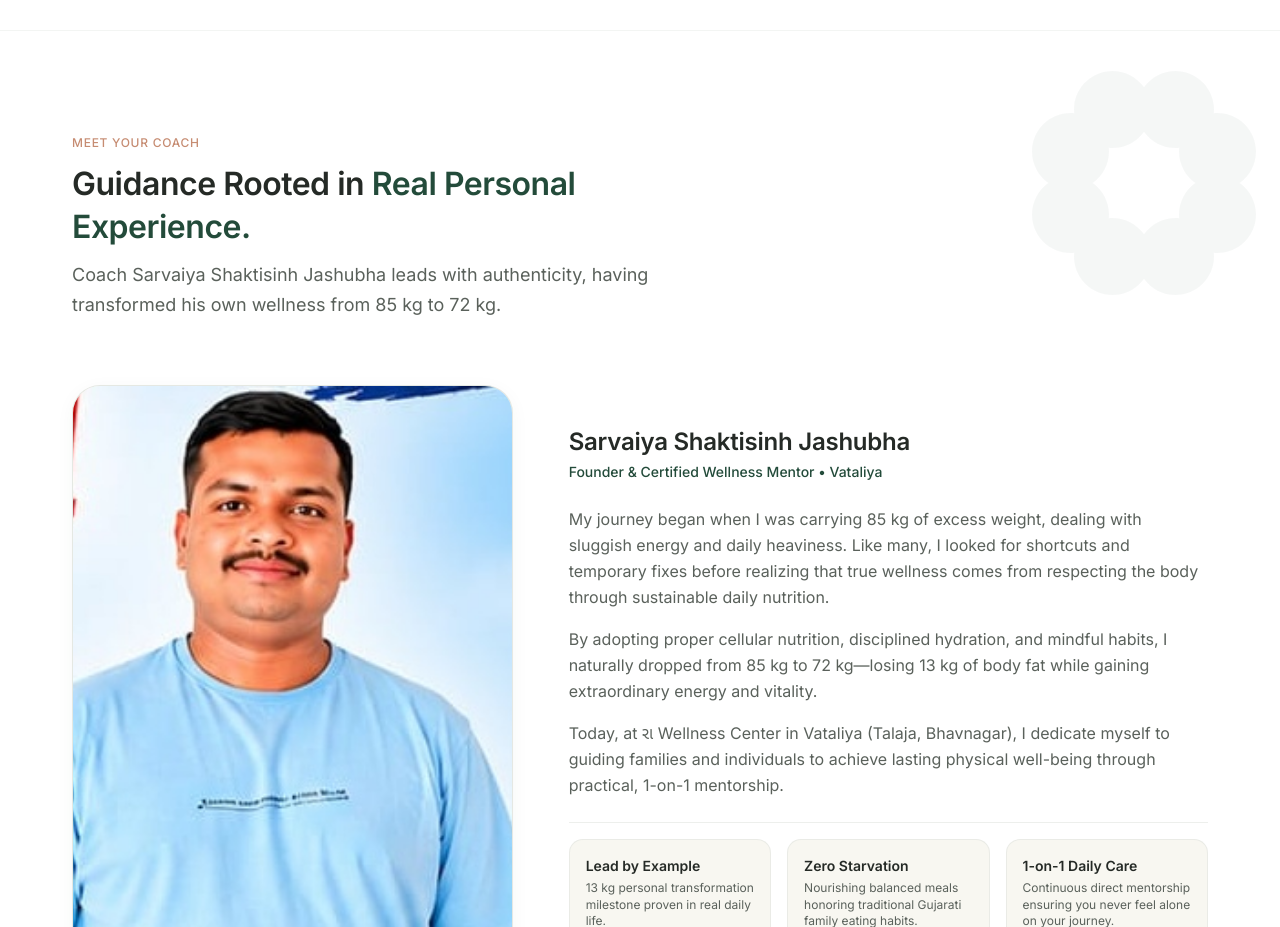
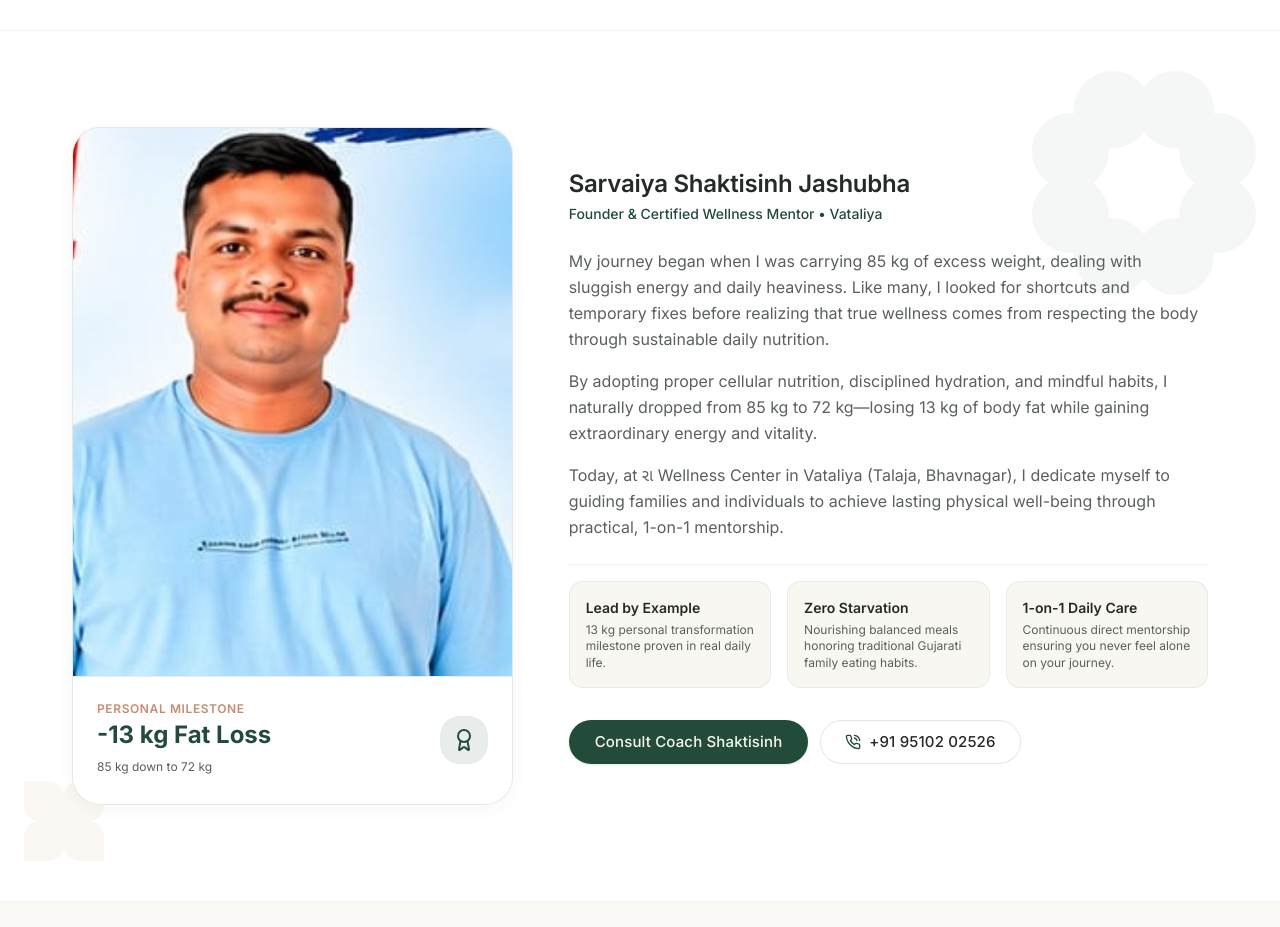
Before and after one commit to MeetM23/-Wellness-Center, a Next.js app: page / in a window 1280 px wide. Shown: the part 1420-2347 px from the top of the page. Built offline with nearby package versions, Linux system fonts and the light colour scheme.

Commit message:
Remove redundant section header in About Founder section

```diff
--- a/components/sections/AboutFounder.tsx
+++ b/components/sections/AboutFounder.tsx
@@ -22,32 +22,6 @@ export const AboutFounder: React.FC = () => {
       </div>
 
       <div className="max-w-[1200px] mx-auto px-4 sm:px-6 lg:px-8 relative z-10">
-
-        {/* Section Header */}
-        <div className="max-w-2xl mb-12 sm:mb-16">
-          <span className="text-label text-terracotta">
-            {isGujarati ? "સ્થાપક અને કોચ પરિચય" : "Meet Your Coach"}
-          </span>
-          <h2 className="heading-section mt-2">
-            {isGujarati ? (
-              <>
-                પોતાના અંગત અનુભવથી{" "}
-                <span className="text-primary font-semibold">અન્યને માર્ગદર્શન.</span>
-              </>
-            ) : (
-              <>
-                Guidance Rooted in{" "}
-                <span className="text-primary font-semibold">Real Personal Experience.</span>
-              </>
-            )}
-          </h2>
-          <p className="text-subtitle mt-3">
-            {isGujarati
-              ? "કોચ સરવૈયા શક્તિસિંહ જશુભાએ પોતે ૧૩ કિલો વજન ઘટાડીને સાબિત કર્યું કે સાચી જીવનશૈલીથી કાયમી સ્ફૂર્તિ શક્ય છે."
-              : "Coach Sarvaiya Shaktisinh Jashubha leads with authenticity, having transformed his own wellness from 85 kg to 72 kg."}
-          </p>
-        </div>
-
         {/* 2-Column Grid: Coach Visual & Bio */}
         <div className="grid grid-cols-1 lg:grid-cols-12 gap-10 lg:gap-14 items-center">
 
```
